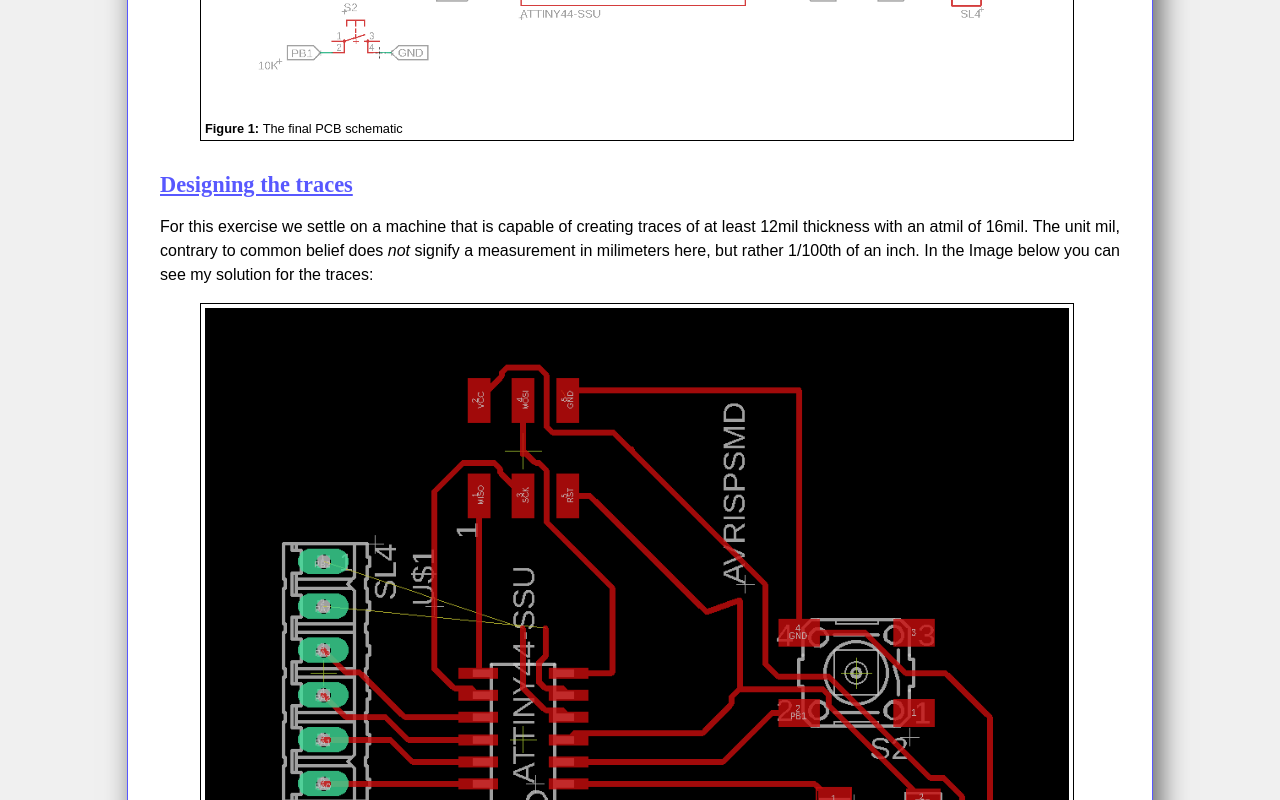
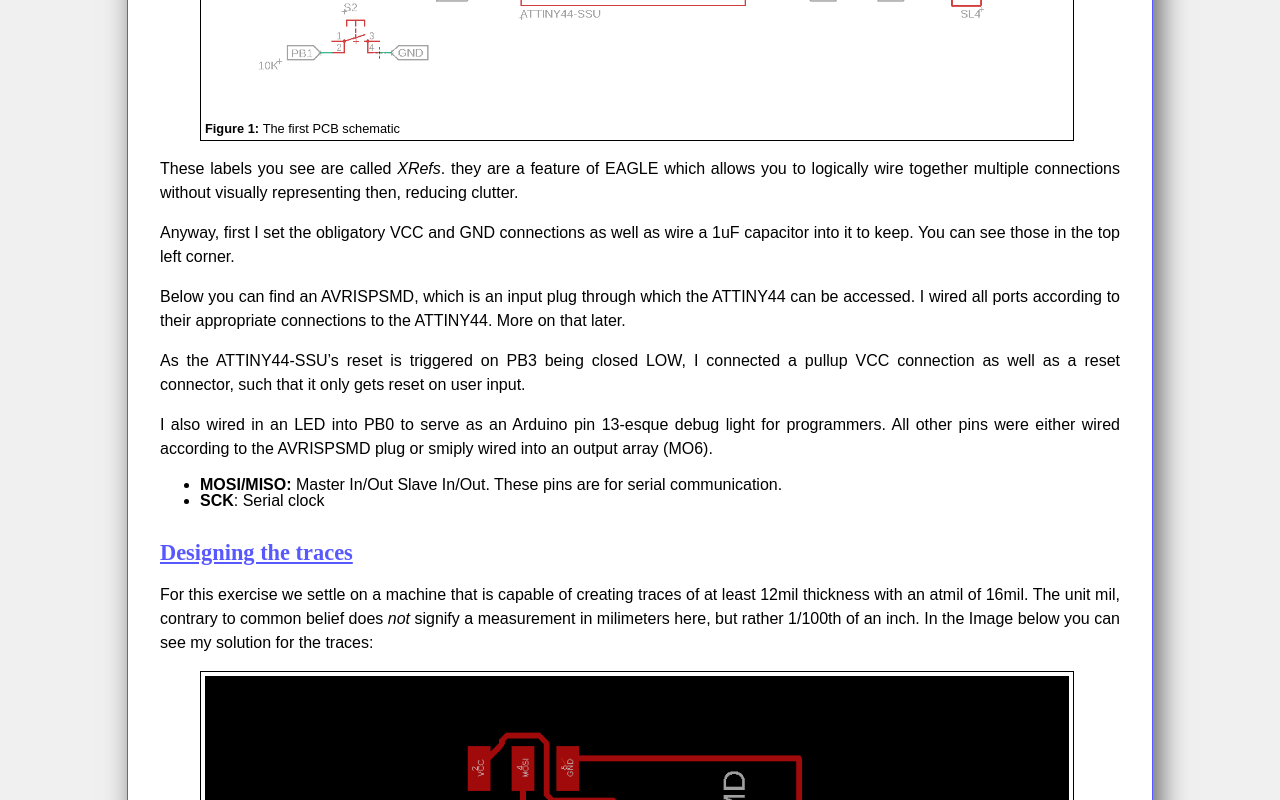
Before and after one commit to zibonbadi/zibonbadi.github.io, a plain HTML site: page html/digifab08.html in a window 1280 px wide. Shown: the part 1120-1920 px from the top of the page. Drawn offline with Linux system fonts and the light colour scheme.

Commit message:
PCB design v0.2 HTML

```diff
--- a/html/digifab08.html
+++ b/html/digifab08.html
@@ -36,13 +36,29 @@
 <h2 id="designing-the-schematic">Designing the schematic</h2>
 <p>The final schematic ended up quite simple, so I think I can explain it entirely using the image below:</p>
 <figure>
-<img src="../img/lesson8/schematic.png" alt="The final PCB schematic" /><figcaption aria-hidden="true">The final PCB schematic</figcaption>
+<img src="../img/lesson8/schematic.png" alt="The first PCB schematic" /><figcaption aria-hidden="true">The first PCB schematic</figcaption>
 </figure>
+<p>These labels you see are called <em>XRefs</em>. they are a feature of EAGLE which allows you to logically wire together multiple connections without visually representing then, reducing clutter.</p>
+<p>Anyway, first I set the obligatory VCC and GND connections as well as wire a 1uF capacitor into it to keep. You can see those in the top left corner.</p>
+<p>Below you can find an AVRISPSMD, which is an input plug through which the ATTINY44 can be accessed. I wired all ports according to their appropriate connections to the ATTINY44. More on that later.</p>
+<p>As the ATTINY44-SSU’s reset is triggered on PB3 being closed LOW, I connected a pullup VCC connection as well as a reset connector, such that it only gets reset on user input.</p>
+<p>I also wired in an LED into PB0 to serve as an Arduino pin 13-esque debug light for programmers. All other pins were either wired according to the AVRISPSMD plug or smiply wired into an output array (MO6).</p>
+<ul>
+<li><strong>MOSI/MISO:</strong> Master In/Out Slave In/Out. These pins are for serial communication.</li>
+<li><strong>SCK</strong>: Serial clock</li>
+</ul>
 <h2 id="designing-the-traces">Designing the traces</h2>
 <p>For this exercise we settle on a machine that is capable of creating traces of at least 12mil thickness with an atmil of 16mil. The unit mil, contrary to common belief does <em>not</em> signify a measurement in milimeters here, but rather 1/100th of an inch. In the Image below you can see my solution for the traces:</p>
 <figure>
 <img src="../img/lesson8/pcb.png" alt="The PCB trace design" /><figcaption aria-hidden="true">The PCB trace design</figcaption>
 </figure>
 <p>Sadly as the atmil was not precise enough, I ended up not being able to connect the output pins PA7 and PB2 (loose traces in the middle), as there is logically no safe way to connect these without the use of a 2nd layer.</p>
+<p>After a while I decided to use a Polygon to automatically fill in all necessary GND connections and split the accessible connections into PA0-3 and PA7/PB2 and following lots of trial and error, here’s the final result</p>
+<figure>
+<img src="../img/lesson8/schematic_final.png" alt="The final schematic design. Notice the use of two output arrays on the right" /><figcaption aria-hidden="true">The final schematic design. Notice the use of two output arrays on the right</figcaption>
+</figure>
+<figure>
+<img src="../img/lesson8/pcb_final.png" alt="The final PCB trace design" /><figcaption aria-hidden="true">The final PCB trace design</figcaption>
+</figure>
 </body>
 </html>
```
Also changed, not shown: 1 other file.
